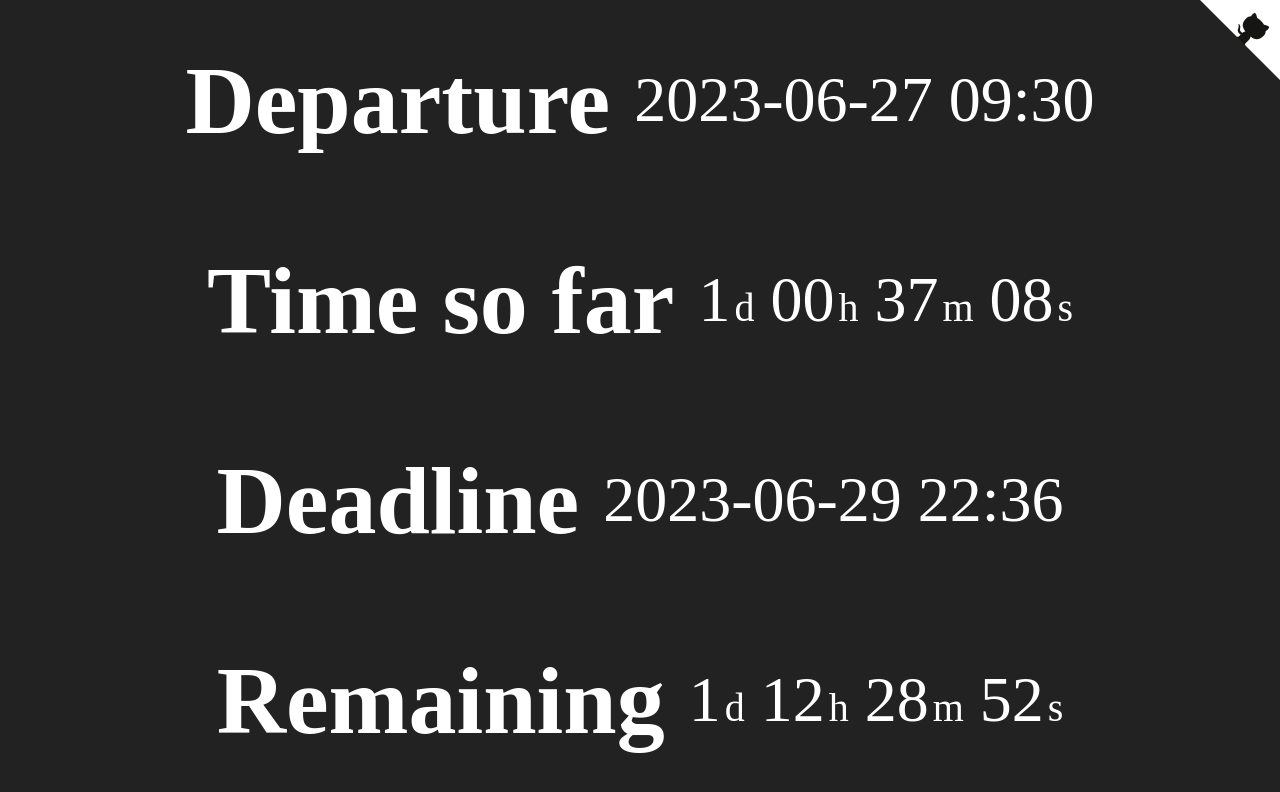
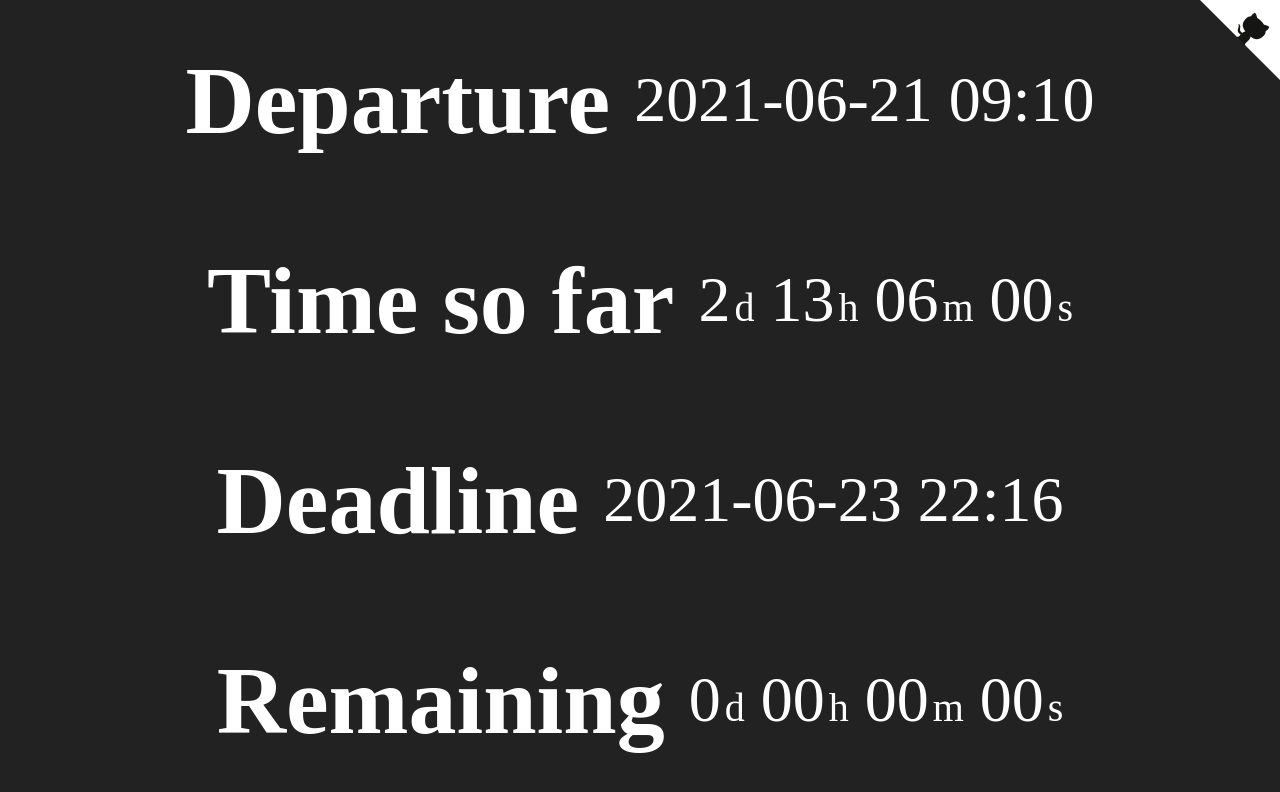
Before and after one commit to hugovk/hangostanuorgamiin, a plain HTML site: page index.html in a window 1280 px wide. Drawn offline with Linux system fonts and the light colour scheme.

Commit message:
Jussi's attempt over, reset to Timo's record
https://eliitin-some.fi/@ssirkia/110620979367652607

```diff
--- a/index.html
+++ b/index.html
@@ -30,7 +30,7 @@ h2 {
 <div class="container">
     <h2>Departure&nbsp;</h2>
     <p class="timer" id="departure">
-        2023-06-27 09:30
+        2021-06-21 09:10
     </p>
 </div>
 <div class="container">
--- a/script.js
+++ b/script.js
@@ -1,4 +1,4 @@
-const startDateText = "2023-06-27 09:30"
+const startDateText = "2021-06-21 09:10"
 const startDate = new Date(startDateText).getTime();
 
 // Samuli Mäkinen's record: 61 hours and 38 minutes
@@ -9,7 +9,7 @@ const startDate = new Date(startDateText).getTime();
 // Timo Petänen's record: 61 hours and 6 minutes
 const recordHours = 61;
 const recordMinutes = 6;
-// const timosTime = new Date("2021-06-23 22:16").getTime();
+const timosTime = new Date("2021-06-23 22:16").getTime();
 
 // Note: Not DST-change safe
 let endDate = new Date(startDate + ((recordHours * 60) + recordMinutes) * 60 * 1000);
@@ -39,11 +39,11 @@ const calc = function(t) {
 
 
 const update = function() {
-    let now = new Date().getTime();
-    let t = endDate - now;
-    let t2 = now - startDate;
-    // let t = endDate - attemptTime;
-    // let t2 = timosTime - startDate;
+    // let now = new Date().getTime();
+    // let t = endDate - now;
+    // let t2 = now - startDate;
+    let t = endDate - timosTime;
+    let t2 = timosTime - startDate;
 
     if (t < 0) {
         document.getElementById("timer").innerHTML = "The countdown is over!";
```
Also changed, not shown: 1 other file.
